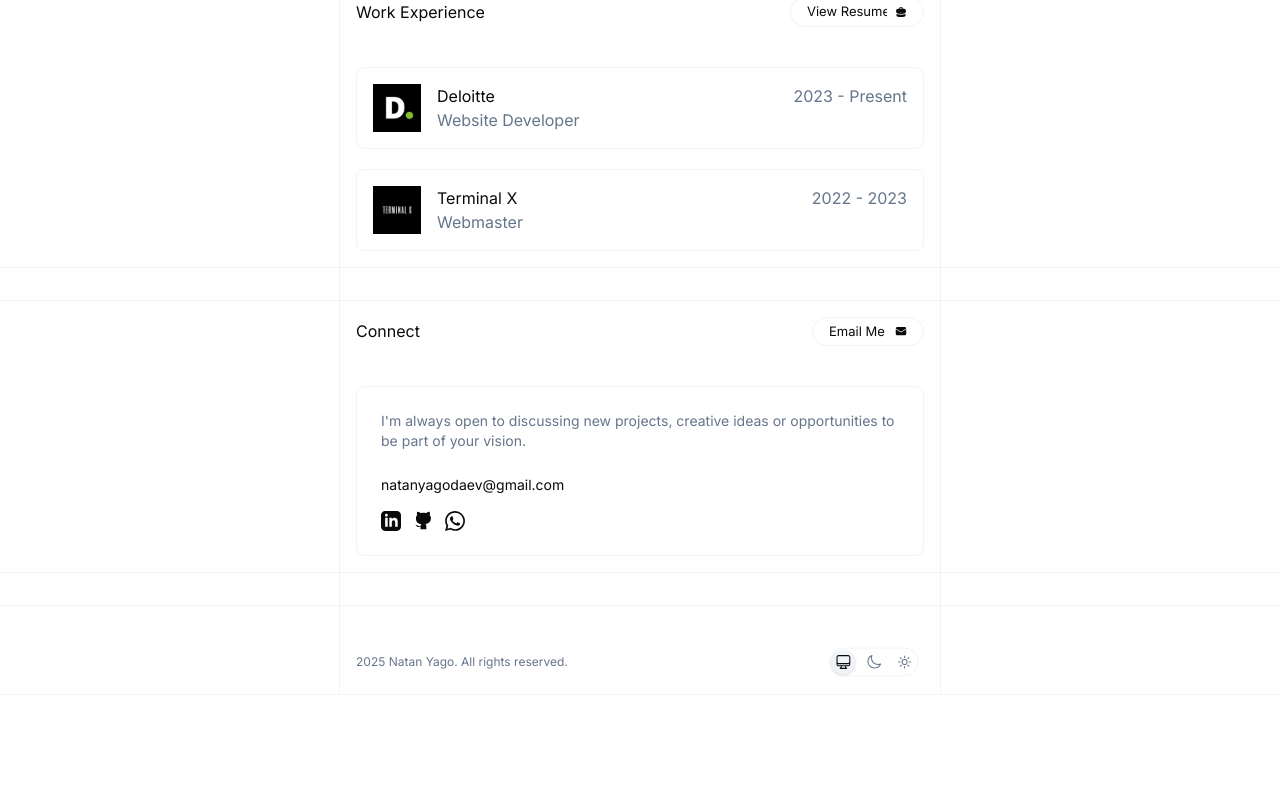
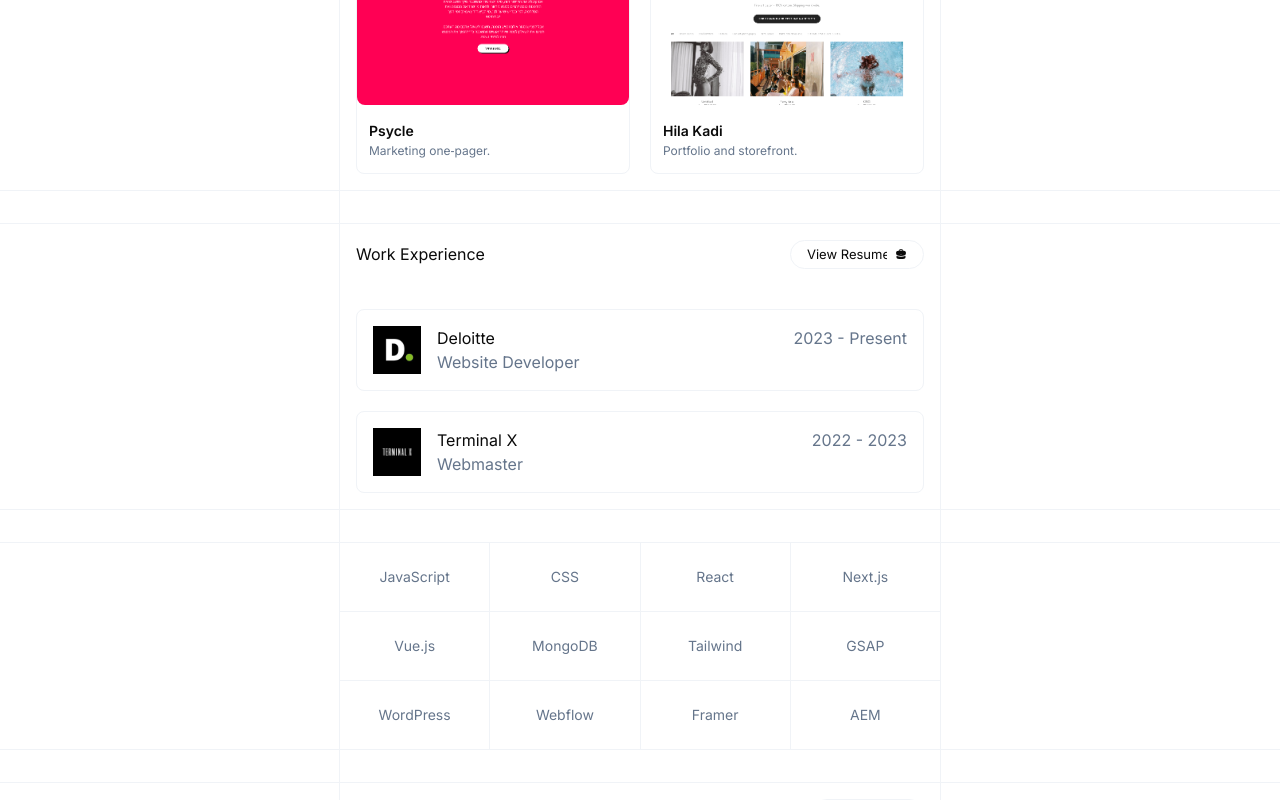
Before and after one commit to Natan-Yago/Natan-Yago, a Next.js app: page / in a window 1280 px wide. Shown: the part 1260-2060 px from the top of the page. Before the commit the page ends 1955 px from the top, so only its background shows below. Built offline with nearby package versions, Linux system fonts and the light colour scheme.

Commit message:
GSAP modular guides; work page heading; resume link

```diff
--- a/app/components/sections/connect.js
+++ b/app/components/sections/connect.js
@@ -77,7 +77,7 @@
                 className="grid grid-cols-1  gap-8 lg:gap-5"
               >
                 <SpotlightBorder
-                  borderColor="rgb(156, 156, 156)"
+                  borderColor="hsl(var(--primary))"
                   spotlightSize="30% 40px"
                 >
                   <div className="border border-border p-6 rounded-lg bg-background">
--- a/app/components/sections/selected-projects.js
+++ b/app/components/sections/selected-projects.js
@@ -88,7 +88,7 @@
                 <ActionButton
                   href="/work"
                   text="Browse more"
-                  hoverText="All work"
+                  hoverText="All Projects"
                   icon={
                     <ArrowRightIcon className="h-3 w-3" aria-hidden="true" />
                   }
--- /dev/null
+++ b/app/components/sections/skills.js
@@ -0,0 +1,35 @@
+"use client";
+
+import Grid, { GridRow } from "../ui/grid";
+import SocialGrid from "../ui/social-grid";
+import SpotlightBorder from "../ui/spotlight-border";
+
+const SKILLS = [
+  "JavaScript",
+  "CSS",
+  "React",
+  "Next.js",
+  "Vue.js",
+  "MongoDB",
+  "Tailwind",
+  "GSAP",
+  "WordPress",
+  "Webflow",
+  "Framer",
+  "AEM",
+];
+
+export default function Skills() {
+  return (
+    <section id="skills">
+      <Grid>
+        <GridRow
+          centerClassName="grid-cell-center-color"
+          centerPadding="p-0"
+          center={<SocialGrid items={SKILLS} />}
+        />
+        <GridRow />
+      </Grid>
+    </section>
+  );
+}
--- a/app/components/sections/work-experience.js
+++ b/app/components/sections/work-experience.js
@@ -51,17 +51,19 @@
                   Work Experience
                 </h2>
                 <ActionButton
-                  href="/resume"
+                  href="/Natan-Yagodaev-cv.pdf"
                   text="View Resume"
                   hoverText="Check it out"
                   icon={
                     <BriefcaseIcon className="h-3 w-3" aria-hidden="true" />
                   }
+                  target="_blank"
+                  rel="noopener noreferrer"
                 />
               </div>
               <div className="grid grid-cols-1 gap-4 lg:gap-5">
                 <SpotlightBorder
-                  borderColor="rgb(151, 151, 151)"
+                  borderColor="hsl(var(--primary))"
                   spotlightSize="30% 40px"
                 >
                   <div className="border border-border p-4 rounded-lg bg-background">
@@ -89,7 +91,7 @@
                 </SpotlightBorder>
 
                 <SpotlightBorder
-                  borderColor="rgb(151, 151, 151)"
+                  borderColor="hsl(var(--primary))"
                   spotlightSize="30% 40px"
                 >
                   <div className="border border-border p-4 rounded-lg bg-background">
--- a/app/components/ui/grid.js
+++ b/app/components/ui/grid.js
@@ -24,14 +24,19 @@
   centerClassName = "",
   leftClassName = "",
   rightClassName = "",
+  leftPadding = "p-2 md:p-4",
+  centerPadding = "p-2 md:p-4",
+  rightPadding = "p-2 md:p-4",
 }) {
-  const cell = "p-2 md:p-4 h-full bg-background";
+  const baseCell = "h-full bg-background";
   const centerBg = centerMuted ? "bg-[hsl(var(--muted))]" : "bg-background";
   return (
     <>
-      <div className={cx(cell, leftClassName)}>{left}</div>
-      <div className={cx(cell, centerBg, centerClassName)}>{center}</div>
-      <div className={cx(cell, rightClassName)}>{right}</div>
+      <div className={cx(leftPadding, baseCell, leftClassName)}>{left}</div>
+      <div className={cx(centerPadding, baseCell, centerBg, centerClassName)}>
+        {center}
+      </div>
+      <div className={cx(rightPadding, baseCell, rightClassName)}>{right}</div>
     </>
   );
 }
@@ -42,7 +47,7 @@
   className = "",
   ...props
 }) {
-  const cell = "p-2 md:p-4 h-full";
+  const cell = "  h-full";
   const centerBg = centerMuted ? "bg-[hsl(var(--muted))]" : "";
   return (
     <div className={cx(cell, centerBg, className)} {...props}>
--- a/app/components/ui/project-card.js
+++ b/app/components/ui/project-card.js
@@ -1,6 +1,7 @@
 "use client";
 
 import { forwardRef } from "react";
+import SpotlightBorder from "./spotlight-border";
 
 /**
  * Reusable Project Card Component
@@ -14,6 +15,12 @@
  */
 const ProjectCard = forwardRef(({ project, className = "", ...props }, ref) => {
   return (
+    <SpotlightBorder
+      className="rounded-lg"
+      radiusClass="rounded-lg"
+      borderColor="hsl(var(--primary))"
+      spotlightSize="30% 40px"
+    >
       <div
         ref={ref}
         className={`group cursor-pointer bg-background border border-border rounded-lg ${className}`}
@@ -28,7 +35,7 @@
             <img
               src={project.image}
               alt={project.title}
-            className="w-full h-full object-contain"
+              className="w-full h-full object-cover"
             />
           </div>
         </div>
@@ -41,9 +48,9 @@
           <p className="text-xs text-muted-foreground leading-relaxed">
             {project.description}
           </p>
-
         </div>
       </div>
+    </SpotlightBorder>
   );
 });
 
--- /dev/null
+++ b/app/components/ui/social-grid.js
@@ -0,0 +1,34 @@
+const cx = (...classes) => classes.filter(Boolean).join(" ");
+import SpotlightBorder from "./spotlight-border";
+
+export default function SocialGrid({
+  items = [],
+  className = "",
+  borderColor = "hsl(var(--primary))",
+  spotlightSize = "30% 30px",
+}) {
+  return (
+    <div
+      role="list"
+      className={cx(
+        "grid grid-cols-2 sm:grid-cols-3 md:grid-cols-4 gap-px bg-border",
+        className
+      )}
+    >
+      {items.map((label) => (
+        <div role="listitem" key={label}>
+          <SpotlightBorder
+            className="h-full w-full"
+            borderColor={borderColor}
+            spotlightSize={spotlightSize}
+            radiusClass="rounded-none"
+          >
+            <div className="bg-background text-xs md:text-sm text-muted-foreground flex items-center justify-center px-4 py-6 min-h-[56px]">
+              {label}
+            </div>
+          </SpotlightBorder>
+        </div>
+      ))}
+    </div>
+  );
+}
--- a/app/components/ui/spotlight-border.js
+++ b/app/components/ui/spotlight-border.js
@@ -1,6 +1,6 @@
 "use client";
 
-import React, { useRef, useState } from 'react';
+import React, { useRef, useState } from "react";
 
 /**
  * SpotlightBorder component
@@ -18,7 +18,8 @@
   children,
   className = "",
   borderColor = "rgb(var(--accent))",
-  spotlightSize = "30% 30px"
+  spotlightSize = "30% 30px",
+  radiusClass = "rounded-lg",
 }) {
   const divRef = useRef(null);
   const [position, setPosition] = useState({ x: 0, y: 0 });
@@ -47,7 +48,7 @@
         onMouseMove={handleMouseMove}
         onMouseEnter={handleMouseEnter}
         onMouseLeave={handleMouseLeave}
-        className="relative z-10 rounded-lg"
+        className={`relative z-10 ${radiusClass}`}
       >
         {children}
       </div>
@@ -57,10 +58,10 @@
           border: `1px solid ${borderColor}`,
           opacity,
           WebkitMaskImage: `radial-gradient(${spotlightSize} at ${position.x}px ${position.y}px, black 45%, transparent)`,
-          maskImage: `radial-gradient(${spotlightSize} at ${position.x}px ${position.y}px, black 45%, transparent)`
+          maskImage: `radial-gradient(${spotlightSize} at ${position.x}px ${position.y}px, black 45%, transparent)`,
         }}
         aria-hidden="true"
-        className="pointer-events-none absolute left-0 top-0 z-20 h-full w-full cursor-default rounded-lg border bg-transparent transition-opacity duration-500"
+        className={`pointer-events-none absolute left-0 top-0 z-20 h-full w-full cursor-default ${radiusClass} border bg-transparent transition-opacity duration-500`}
       />
     </div>
   );
--- a/app/data/work.json
+++ b/app/data/work.json
@@ -100,7 +100,7 @@
     "links": { "live": null, "repo": null },
     "role": "Frontend",
     "client": "Psycle",
-    "featured": false,
+    "featured": true,
     "priority": 14,
     "caseStudy": false
   },
@@ -115,7 +115,7 @@
     "links": { "live": null, "repo": null },
     "role": "Frontend",
     "client": "Hila Kadi",
-    "featured": false,
+    "featured": true,
     "priority": 15,
     "caseStudy": false
   },
--- a/app/page.js
+++ b/app/page.js
@@ -3,6 +3,7 @@
 import WorkExperience from "./components/sections/work-experience";
 import Connect from "./components/sections/connect";
 import GridTest from "./components/sections/grid-test";
+import Skills from "./components/sections/skills";
 
 export default function Home() {
   return (
@@ -10,6 +11,7 @@
       <Hero />
       <SelectedProjects />
       <WorkExperience />
+      <Skills />
       <Connect />
     </>
   );
--- a/app/work/page.js
+++ b/app/work/page.js
@@ -12,20 +12,21 @@
         <Grid>
           <GridRow />
           <GridRow
+            center={
+              <h1 className="text-3xl sm:text-4xl md:text-5xl font-bold text-foreground text-center transition-none">
+                All work
+              </h1>
+            }
+          />
+          <GridRow />
+          <GridRow
             centerClassName="grid-cell-center-color"
             center={
-              <>
-                <div className="flex justify-between items-center mb-10">
-                  <h1 className="text-base text-foreground text-left max-w-2xl">
-                    All work
-                  </h1>
-                </div>
-                <div className="grid grid-cols-1 md:grid-cols-2 gap-8 lg:gap-5">
-                  {items.map((project) => (
-                    <ProjectCard key={project.slug} project={project} />
-                  ))}
-                </div>
-              </>
+              <div className="grid grid-cols-1 md:grid-cols-2 gap-8 lg:gap-5">
+                {items.map((project) => (
+                  <ProjectCard key={project.slug} project={project} />
+                ))}
+              </div>
             }
           />
           <GridRow />
```
Also changed, not shown: 2 other files (tests, documents, lock files or other folders). Lines whose indentation alone changed are shown as unchanged.
